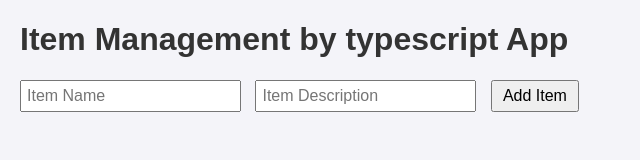
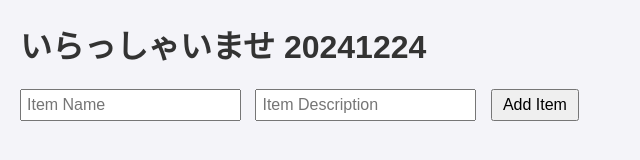
Before and after one commit to proudit/typescript-sample-app, a website: page src/public/index.html in a window 1280 px wide. Shown: the whole page, without its empty margins (0-640 px from the left). Drawn offline with Linux system fonts and the light colour scheme; no server answers.

Commit message:
タイトル変更

```diff
--- a/src/public/index.html
+++ b/src/public/index.html
@@ -7,7 +7,7 @@
     <link rel="stylesheet" href="style.css" />
   </head>
   <body>
-    <h1>Item Management by typescript App</h1>
+    <h1>いらっしゃいませ 20241224</h1>
     <font color=”Red”>
     <form id="addItemForm">
       <input type="text" id="itemName" placeholder="Item Name" required />
```
